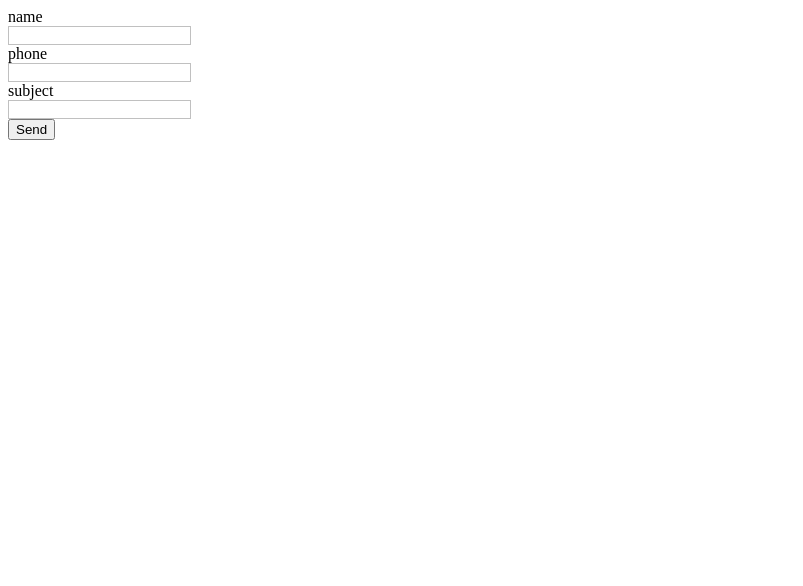
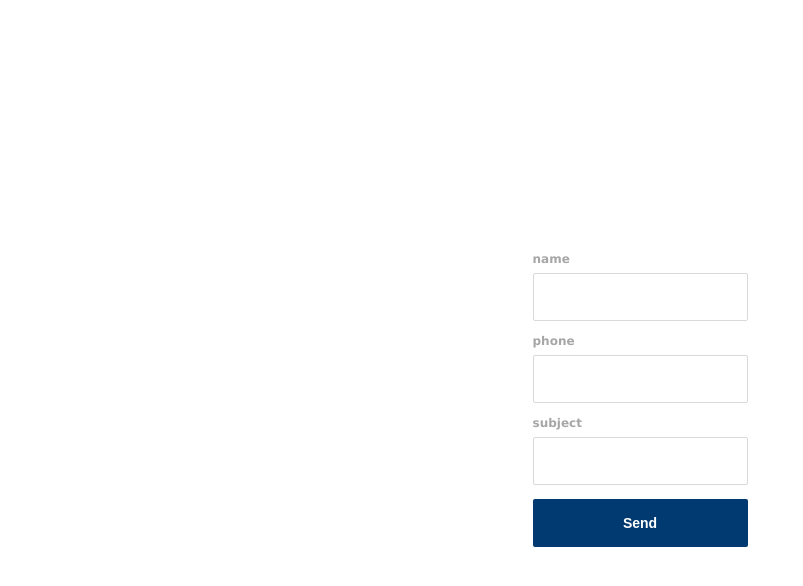
Before and after one commit to tornography/real.digital-form, a Vue app: page / in a window 1280 px wide. Shown: the top 586 px of the page, without its empty margins (0-803 px from the left). Built offline with nearby package versions, Linux system fonts and the light colour scheme.

Commit message:
added basic styling

```diff
--- a/package.json
+++ b/package.json
@@ -9,6 +9,8 @@
   },
   "dependencies": {
     "core-js": "^3.6.5",
+    "node-sass": "^5.0.0",
+    "sass-loader": "^10.1.0",
     "vue": "^2.6.11"
   },
   "devDependencies": {
--- a/src/App.vue
+++ b/src/App.vue
@@ -1,5 +1,5 @@
 <template>
-  <div id="app">
+  <div id="app" :class="$style.app">
     <TestCase />
   </div>
 </template>
@@ -16,5 +16,28 @@ export default {
 </script>
 
 <style module>
+html {
+  box-sizing: border-box;
+  font-size: 62.5%;
+  height: 100%;
+}
 
+*,
+*:before,
+*:after {
+  box-sizing: inherit;
+}
+
+body {
+  margin: 0;
+  height: 100%;
+}
+
+.app {
+  height: 100%;
+  font-family: Verdana, Geneva, Tahoma, sans-serif;
+  display: flex;
+  justify-content: center;
+  align-items: center;
+}
 </style>
--- a/src/components/RealDigitalButton.vue
+++ b/src/components/RealDigitalButton.vue
@@ -1,5 +1,5 @@
 <template>
-    <button :type="type" @click="click">
+    <button :type="type" @click="click" :class="$style.button">
         <slot></slot>
     </button>
 </template>
@@ -20,3 +20,30 @@ export default {
   }
 }
 </script>
+
+<style module>
+  .button {
+    line-height: 1.15;
+    overflow: hidden;
+    text-overflow: ellipsis;
+    white-space: nowrap;
+    display: flex;
+    align-items: center;
+    justify-content: center;
+    height: 4.8rem;
+    width: 100%;
+    border-width: 0;
+    border-radius: .2rem;
+    padding-left: 2.4rem;
+    padding-right: 2.4rem;
+    font-size: 1.4rem;
+    font-weight: 700;
+    color: #fff;
+    text-decoration: none;
+    cursor: pointer;
+    transition-property: background-color,border-color;
+    transition-duration: .15s;
+    transition-timing-function: ease-in-out;
+    background-color: #003a70;
+  }
+</style>
--- a/src/components/RealDigitalTextfield.vue
+++ b/src/components/RealDigitalTextfield.vue
@@ -1,5 +1,5 @@
 <template>
- <div>
+ <div :class="$style.formGroup">
     <label :for="id" v-text="name" :class="$style.label"/>
     <input :id="id" type="text" v-model="inputValue" :class="$style.input" @input="change">
  </div>
@@ -32,12 +32,43 @@ export default {
 }
 </script>
 
-<style module>
+<style module lang="scss">
+
+.formGroup {
+  margin-bottom: 1em;
+  font-size: 1.4rem;
+}
+
 .label {
   display: block;
+  margin-bottom: .8rem;
+  line-height: 1.25;
+  font-size: 1.2rem;
+  font-weight: 700;
+  line-height: 1;
+  color: #a6a6a6;
+  transition-duration: .15s;
+  transition-timing-function: ease-in-out;
+  transition-property: margin-left;
 }
 .input {
-  border: 1px solid silver;
+  display: block;
+  width: 100%;
+  line-height: 1.15;
+  order: 2;
+  height: 4.8rem;
+  border: .1rem solid #d9d9d9;
+  border-radius: .2rem;
+  padding-left: 1.6rem;
+  padding-right: 1.6rem;
+  color: #333;
+  font-size: 100%;
+
+  &:hover,
+  &:focus {
+    outline: none;
+    border-color: #737373;
+  }
 }
 .errorField {
   border-color: red;
```
Also changed, not shown: 1 other file (tests, documents, lock files or other folders).
